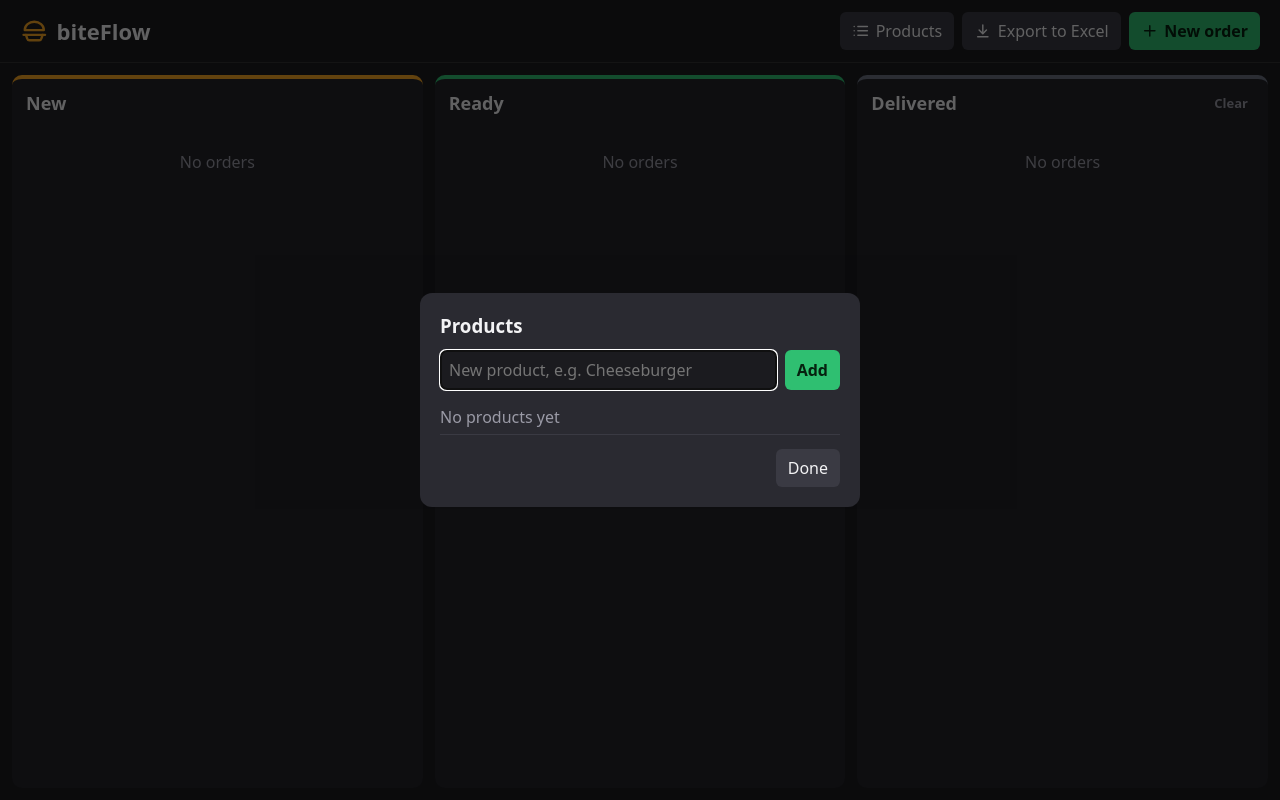
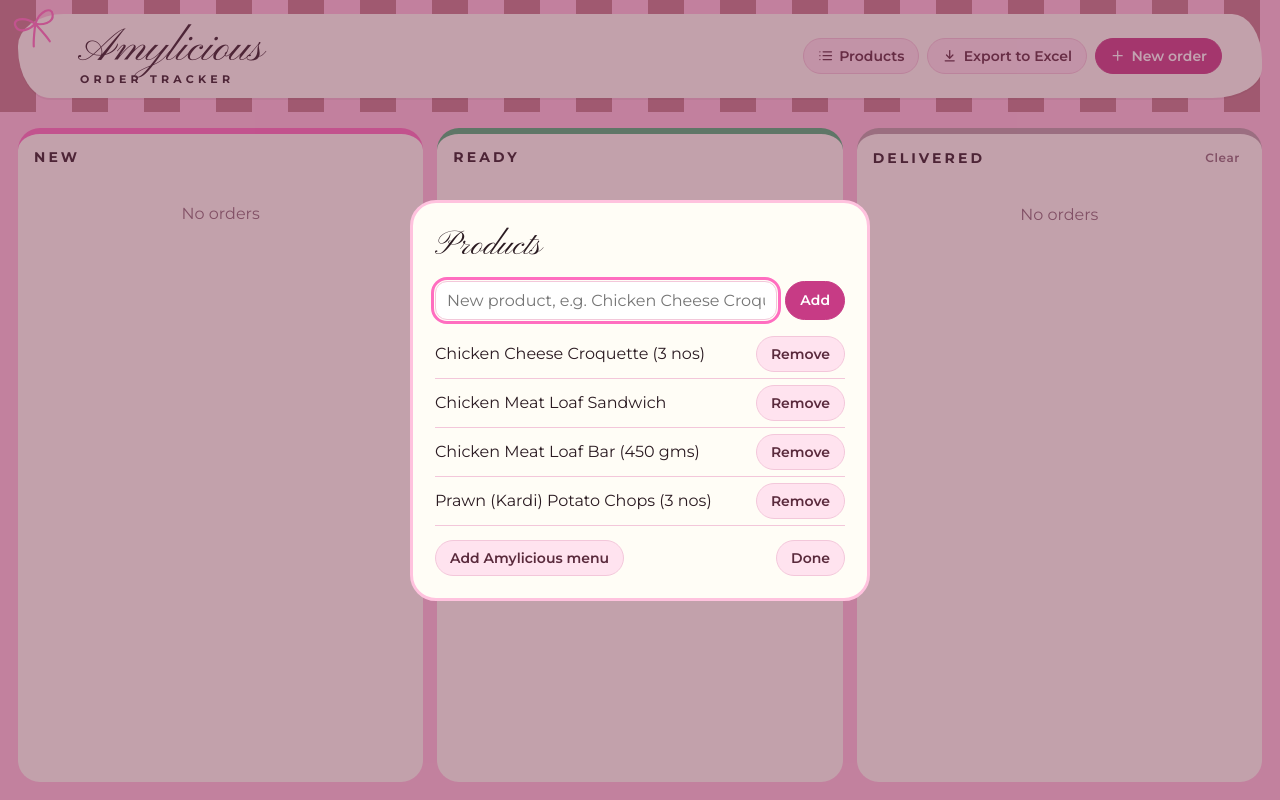
Before and after one commit to al-creado/biteFlow, an Electron app: page app/index.html in a window 1280 px wide. Both pictures are taken after a click on the button "Products". Drawn offline with Linux system fonts and the light colour scheme.

Commit message:
Amylicious theme: pink striped banner, script logo, favicon/app icons, seeded menu
Co-Authored-By: Claude Sonnet 5.5 <noreply@anthropic.com>
Claude-Session: https://claude.ai/code/session_01T3xLb9GPzxk3LEB44w7PPx

```diff
--- a/app/app.js
+++ b/app/app.js
@@ -1,5 +1,6 @@
-const ICONS = {"burger": "<path d=\"M4 11a8 7 0 0 1 16 0z\"/><path d=\"M3 15h18\"/><path d=\"M5 15l1 3a2 2 0 0 0 2 1.5h8a2 2 0 0 0 2-1.5l1-3\"/>", "list": "<path d=\"M8 6h13M8 12h13M8 18h13\"/><path d=\"M3 6h.01M3 12h.01M3 18h.01\"/>", "download": "<path d=\"M12 4v11\"/><path d=\"M7 11l5 5 5-5\"/><path d=\"M5 20h14\"/>", "plus": "<path d=\"M12 5v14M5 12h14\"/>", "check": "<path d=\"M5 12.5l4.5 4.5L19 7\"/>", "x": "<path d=\"M6 6l12 12M18 6L6 18\"/>", "back": "<path d=\"M19 12H5\"/><path d=\"M11 6l-6 6 6 6\"/>", "edit": "<path d=\"M4 20h4L19 9l-4-4L4 16z\"/>"};
+const ICONS = {"list": "<path d=\"M8 6h13M8 12h13M8 18h13\"/><path d=\"M3 6h.01M3 12h.01M3 18h.01\"/>", "download": "<path d=\"M12 4v11\"/><path d=\"M7 11l5 5 5-5\"/><path d=\"M5 20h14\"/>", "plus": "<path d=\"M12 5v14M5 12h14\"/>", "check": "<path d=\"M5 12.5l4.5 4.5L19 7\"/>", "x": "<path d=\"M6 6l12 12M18 6L6 18\"/>", "back": "<path d=\"M19 12H5\"/><path d=\"M11 6l-6 6 6 6\"/>", "edit": "<path d=\"M4 20h4L19 9l-4-4L4 16z\"/>"};
 const ic = n => `<svg class="ic" width="18" height="18" viewBox="0 0 24 24" fill="none" stroke="currentColor" stroke-width="2" stroke-linecap="round" stroke-linejoin="round" aria-hidden="true">${ICONS[n]}</svg>`;
+const SEED = ['Chicken Cheese Croquette (3 nos)', 'Chicken Meat Loaf Sandwich', 'Chicken Meat Loaf Bar (450 gms)', 'Prawn (Kardi) Potato Chops (3 nos)'];
 const KEY = 'biteflow.v1';
 let state = load();
 function load() {
@@ -15,7 +16,7 @@ function load() {
       });
       return s;
     } } catch (e) {}
-  return { next: 1, orders: [], products: [] };
+  return { next: 1, orders: [], products: SEED.slice() };
 }
 function save() { try { localStorage.setItem(KEY, JSON.stringify(state)); } catch (e) {} }
 const $ = (s, r = document) => r.querySelector(s);
@@ -38,6 +39,10 @@ function renderProducts() {
   $('#plist').innerHTML = state.products.map((n, i) => `<li><span>${esc(n)}</span><button data-i="${i}">Remove</button></li>`).join('') || '<li class="empty">No products yet</li>';
 }
 $('#prodBtn').onclick = () => { renderProducts(); pdlg.showModal(); $('#pName').focus(); };
+$('#seedBtn').onclick = () => {
+  SEED.forEach(n => { if (!state.products.some(p => p.toLowerCase() === n.toLowerCase())) state.products.push(n); });
+  save(); renderProducts();
+};
 $('#pClose').onclick = () => pdlg.close();
 $('#pform').onsubmit = e => {
   e.preventDefault();
@@ -125,7 +130,7 @@ document.addEventListener('click', e => {
 $('#exportBtn').onclick = () => {
   const q = v => '"' + String(v).replace(/"/g, '""') + '"';
   const label = { new: 'New', ready: 'Ready', delivered: 'Delivered' };
-  const rows = [['Order #', 'Status', 'Created', 'Name / table', 'Items', 'Notes']];
+  const rows = [['Order #', 'Status', 'Created', 'Customer', 'Items', 'Notes']];
   for (const o of state.orders) {
     const d = new Date(o.created), p = n => String(n).padStart(2, '0');
     const when = `${d.getFullYear()}-${p(d.getMonth() + 1)}-${p(d.getDate())} ${p(d.getHours())}:${p(d.getMinutes())}`;
--- a/app/index.html
+++ b/app/index.html
@@ -3,13 +3,27 @@
 <head>
 <meta charset="utf-8">
 <meta name="viewport" content="width=device-width, initial-scale=1">
-<title>biteFlow</title>
-<link rel="stylesheet" href="style.css?v=2">
+<title>Amylicious Orders</title>
+<meta name="theme-color" content="#FFC2DE">
+<link rel="icon" type="image/svg+xml" href="icon.svg">
+<link rel="apple-touch-icon" href="apple-touch-icon.png">
+<link rel="manifest" href="manifest.webmanifest">
+<link rel="stylesheet" href="style.css?v=3">
 </head>
 <body>
-<header>
-  <h1><svg class="ic" width="18" height="18" viewBox="0 0 24 24" fill="none" stroke="currentColor" stroke-width="2" stroke-linecap="round" stroke-linejoin="round" aria-hidden="true"><path d="M4 11a8 7 0 0 1 16 0z"/><path d="M3 15h18"/><path d="M5 15l1 3a2 2 0 0 0 2 1.5h8a2 2 0 0 0 2-1.5l1-3"/></svg> biteFlow</h1>
-  <div class="hbtns"><button id="prodBtn"><svg class="ic" width="18" height="18" viewBox="0 0 24 24" fill="none" stroke="currentColor" stroke-width="2" stroke-linecap="round" stroke-linejoin="round" aria-hidden="true"><path d="M8 6h13M8 12h13M8 18h13"/><path d="M3 6h.01M3 12h.01M3 18h.01"/></svg> Products</button><button id="exportBtn"><svg class="ic" width="18" height="18" viewBox="0 0 24 24" fill="none" stroke="currentColor" stroke-width="2" stroke-linecap="round" stroke-linejoin="round" aria-hidden="true"><path d="M12 4v11"/><path d="M7 11l5 5 5-5"/><path d="M5 20h14"/></svg> Export to Excel</button><button id="newBtn" class="primary"><svg class="ic" width="18" height="18" viewBox="0 0 24 24" fill="none" stroke="currentColor" stroke-width="2" stroke-linecap="round" stroke-linejoin="round" aria-hidden="true"><path d="M12 5v14M5 12h14"/></svg> New order</button></div>
+<header class="banner">
+  <div class="banner-in">
+    <svg class="bow bow-l" viewBox="0 0 64 64" fill="none" stroke="currentColor" stroke-width="2.6" stroke-linecap="round" stroke-linejoin="round" aria-hidden="true"><path d="M32 33C22 20 7 19 9 29c2 10 16 8 23 4z"/><path d="M32 33C42 20 57 19 55 29c-2 10-16 8-23 4z"/><path d="M32 33c-4 9-8 17-10 25"/><path d="M32 33c4 9 8 17 10 25"/></svg>
+    <div class="brand">
+      <div class="script">Amylicious</div>
+      <div class="tag">Order Tracker</div>
+    </div>
+    <div class="hbtns">
+      <button id="prodBtn"><svg class="ic" width="18" height="18" viewBox="0 0 24 24" fill="none" stroke="currentColor" stroke-width="2" stroke-linecap="round" stroke-linejoin="round" aria-hidden="true"><path d="M8 6h13M8 12h13M8 18h13"/><path d="M3 6h.01M3 12h.01M3 18h.01"/></svg> Products</button>
+      <button id="exportBtn"><svg class="ic" width="18" height="18" viewBox="0 0 24 24" fill="none" stroke="currentColor" stroke-width="2" stroke-linecap="round" stroke-linejoin="round" aria-hidden="true"><path d="M12 4v11"/><path d="M7 11l5 5 5-5"/><path d="M5 20h14"/></svg> Export to Excel</button>
+      <button id="newBtn" class="primary"><svg class="ic" width="18" height="18" viewBox="0 0 24 24" fill="none" stroke="currentColor" stroke-width="2" stroke-linecap="round" stroke-linejoin="round" aria-hidden="true"><path d="M12 5v14M5 12h14"/></svg> New order</button>
+    </div>
+  </div>
 </header>
 <main>
   <section class="col" data-status="new"><h2>New <span class="count"></span></h2><div class="list"></div></section>
@@ -21,9 +35,9 @@
 <dialog id="dlg">
   <form method="dialog" id="form">
     <h3 id="dlgTitle">New order</h3>
-    <label>Name / table <input id="fName" placeholder="e.g. Sam or Table 4" autocomplete="off"></label>
-    <div class="lbl">Items</div><div id="lines"></div><div id="noProd" class="hint" hidden>No products yet. Close this and add some under <svg class="ic" width="18" height="18" viewBox="0 0 24 24" fill="none" stroke="currentColor" stroke-width="2" stroke-linecap="round" stroke-linejoin="round" aria-hidden="true"><path d="M8 6h13M8 12h13M8 18h13"/><path d="M3 6h.01M3 12h.01M3 18h.01"/></svg> Products.</div><button type="button" id="addLine" class="addline"><svg class="ic" width="18" height="18" viewBox="0 0 24 24" fill="none" stroke="currentColor" stroke-width="2" stroke-linecap="round" stroke-linejoin="round" aria-hidden="true"><path d="M12 5v14M5 12h14"/></svg> Add item</button>
-    <label>Notes <input id="fNotes" placeholder="e.g. no onions" autocomplete="off"></label>
+    <label>Customer name <input id="fName" placeholder="e.g. Priya" autocomplete="off"></label>
+    <div class="lbl">Items</div><div id="lines"></div><div id="noProd" class="hint" hidden>No products yet. Close this and add some under Products.</div><button type="button" id="addLine" class="addline"><svg class="ic" width="18" height="18" viewBox="0 0 24 24" fill="none" stroke="currentColor" stroke-width="2" stroke-linecap="round" stroke-linejoin="round" aria-hidden="true"><path d="M12 5v14M5 12h14"/></svg> Add item</button>
+    <label>Notes <input id="fNotes" placeholder="e.g. pickup Sunday 11am" autocomplete="off"></label>
     <div class="actions">
       <button type="button" id="delBtn" class="danger">Delete</button>
       <span class="spacer"></span>
@@ -34,10 +48,10 @@
 </dialog>
 <dialog id="pdlg">
   <h3>Products</h3>
-  <form id="pform" class="padd"><input id="pName" placeholder="New product, e.g. Cheeseburger" autocomplete="off"><button class="primary">Add</button></form>
+  <form id="pform" class="padd"><input id="pName" placeholder="New product, e.g. Chicken Cheese Croquette" autocomplete="off"><button class="primary">Add</button></form>
   <ul id="plist"></ul>
-  <div class="actions"><span class="spacer"></span><button type="button" id="pClose">Done</button></div>
+  <div class="actions"><button type="button" id="seedBtn">Add Amylicious menu</button><span class="spacer"></span><button type="button" id="pClose">Done</button></div>
 </dialog>
-<script src="app.js?v=2"></script>
+<script src="app.js?v=3"></script>
 </body>
 </html>
--- a/app/style.css
+++ b/app/style.css
@@ -1,53 +1,59 @@
-:root{--bg:#1b1b1f;--card:#2a2a31;--text:#f3f3f5;--muted:#9a9aa6;--new:#f5a524;--ready:#2fbf71;--done:#6b7280;--accent:#e5484d}
+@font-face{font-family:'Montserrat';font-weight:400;src:url(fonts/montserrat-400.ttf) format('truetype');font-display:swap}
+@font-face{font-family:'Montserrat';font-weight:600;src:url(fonts/montserrat-600.ttf) format('truetype');font-display:swap}
+@font-face{font-family:'Montserrat';font-weight:700;src:url(fonts/montserrat-700.ttf) format('truetype');font-display:swap}
+@font-face{font-family:'Pinyon Script';font-weight:400;src:url(fonts/pinyon-script.ttf) format('truetype');font-display:swap}
+:root{--pink:#FFC2DE;--mauve:#C17A8A;--cream:#FFFDF6;--bow:#FF6EC0;--text:#2b1b22;--muted:#8a6a77;--line:#F3C7DA;--card:#FFF4F9;
+  --new:#FF6EC0;--ready:#4CAF7A;--done:#B8A0A8;--action:#C73B85;--danger:#B3261E}
 *{box-sizing:border-box}
-body{margin:0;background:var(--bg);color:var(--text);font:16px system-ui,sans-serif;height:100vh;display:flex;flex-direction:column}
-header{display:flex;justify-content:space-between;align-items:center;padding:12px 20px;border-bottom:1px solid #333}
-h1{margin:0;font-size:22px}
-main{flex:1;display:grid;grid-template-columns:repeat(3,1fr);gap:12px;padding:12px;min-height:0}
-.col{background:#222227;border-radius:10px;display:flex;flex-direction:column;min-height:0;border-top:4px solid var(--c)}
+body{margin:0;background:var(--pink);color:var(--text);font:400 16px Montserrat,system-ui,sans-serif;min-height:100vh;display:flex;flex-direction:column}
+.banner{background:repeating-linear-gradient(90deg,var(--mauve) 0 36px,var(--pink) 36px 72px);padding:14px 18px}
+.banner-in{position:relative;background:var(--cream);border-radius:46px 30px 50px 32px/32px 46px 30px 50px;padding:12px 40px;display:flex;justify-content:space-between;align-items:center;gap:12px 20px;flex-wrap:wrap;box-shadow:0 2px 0 rgba(0,0,0,.05)}
+.bow{position:absolute;width:54px;height:54px;color:var(--bow)}
+.bow-l{left:-10px;top:-18px;transform:rotate(-18deg)}
+.brand{text-align:left}
+.script{font-family:'Pinyon Script',cursive;font-size:46px;line-height:1;padding-left:20px}
+.tag{font-weight:700;font-size:11px;letter-spacing:.38em;text-transform:uppercase;padding-left:22px}
+.hbtns{display:flex;gap:8px;flex-wrap:wrap}
+main{flex:1;display:grid;grid-template-columns:repeat(3,1fr);gap:14px;padding:16px 18px 18px;min-height:0}
+.col{background:var(--cream);border-radius:22px;display:flex;flex-direction:column;min-height:0;border-top:6px solid var(--c)}
 .col[data-status=new]{--c:var(--new)}.col[data-status=ready]{--c:var(--ready)}.col[data-status=delivered]{--c:var(--done)}
-.col h2{margin:0;padding:12px 14px;font-size:18px;display:flex;align-items:center;gap:8px}
-.count{background:var(--c);color:#111;border-radius:99px;padding:0 9px;font-size:14px;min-width:24px;text-align:center}
+.col h2{margin:0;padding:14px 16px;font-size:14px;font-weight:700;letter-spacing:.22em;text-transform:uppercase;display:flex;align-items:center;gap:8px}
+.count{background:var(--c);color:#2b1b22;border-radius:99px;padding:1px 9px;font-size:13px;letter-spacing:0;min-width:24px;text-align:center}
 .count:empty{display:none}
-.list{overflow:auto;padding:0 12px 12px;display:flex;flex-direction:column;gap:10px;flex:1}
+.list{overflow:auto;padding:0 14px 14px;display:flex;flex-direction:column;gap:12px;flex:1}
 .empty{color:var(--muted);text-align:center;padding:24px 0}
-.card{background:var(--card);border-radius:8px;padding:12px;border-left:5px solid var(--c)}
+.card{background:var(--card);border:1px solid var(--line);border-left:6px solid var(--c);border-radius:14px;padding:12px 14px}
 .card .top{display:flex;justify-content:space-between;align-items:baseline;gap:8px}
 .card .num{font-size:24px;font-weight:700}
 .card .time{color:var(--muted);font-size:13px}
-.card .name{color:var(--muted);margin-bottom:6px}
+.card .name{color:var(--muted);margin-bottom:6px;font-weight:600}
 .card ul{margin:6px 0;padding-left:20px}
-.card .notes{color:var(--new);font-style:italic;margin:4px 0}
+.card li b{color:var(--action)}
+.card .notes{color:#B2336F;font-style:italic;margin:4px 0}
 .card .row{display:flex;gap:8px;margin-top:10px}
 .card .row .go{flex:1}
-.delivered .card{opacity:.7}
-button{font:inherit;color:var(--text);background:#3a3a43;border:0;border-radius:6px;padding:8px 12px;cursor:pointer}
-button:hover{filter:brightness(1.2)}
-button.primary{background:var(--ready);color:#06210f;font-weight:600}
-button.danger{background:var(--accent)}
-button.link{background:none;color:var(--muted);margin-left:auto;padding:2px 6px;font-size:13px}
-dialog{background:var(--card);color:var(--text);border:0;border-radius:12px;padding:20px;width:min(440px,92vw)}
-dialog::backdrop{background:rgba(0,0,0,.6)}
-dialog h3{margin:0 0 12px}
-label{display:block;margin-bottom:12px;color:var(--muted);font-size:14px}
-input,textarea{display:block;width:100%;margin-top:4px;background:#1b1b1f;color:var(--text);border:1px solid #444;border-radius:6px;padding:8px;font:inherit}
-.actions{display:flex;gap:8px}.spacer{flex:1}
-@media(max-width:800px){main{grid-template-columns:1fr;overflow:auto}.col{min-height:260px}}
-.hbtns{display:flex;gap:8px}
-
-.lbl{color:var(--muted);font-size:14px;margin-bottom:4px}
+.delivered .card{opacity:.75}
+button{font:inherit;font-size:14px;font-weight:600;color:#5a2a3c;background:#FFE3EF;border:1px solid var(--line);border-radius:999px;padding:8px 14px;cursor:pointer;display:inline-flex;align-items:center;justify-content:center;gap:6px}
+button:hover{filter:brightness(.96)}
+button:focus-visible,input:focus-visible,select:focus-visible{outline:3px solid var(--bow);outline-offset:1px}
+button.primary{background:var(--action);border-color:var(--action);color:#fff}
+button.danger{background:var(--danger);border-color:var(--danger);color:#fff}
+button.link{background:none;border:0;color:var(--muted);margin-left:auto;padding:2px 6px;font-size:12px;letter-spacing:.05em}
+dialog{background:var(--cream);color:var(--text);border:3px solid var(--pink);border-radius:26px;padding:22px;width:min(460px,92vw)}
+dialog::backdrop{background:rgba(120,50,80,.45)}
+dialog h3{margin:0 0 14px;font-family:'Pinyon Script',cursive;font-weight:400;font-size:34px}
+label{display:block;margin-bottom:12px;color:var(--muted);font-size:13px;font-weight:600}
+input,textarea,select{font:inherit;color:var(--text);background:#fff;border:1px solid var(--line);border-radius:12px;padding:9px 11px}
+input,textarea{display:block;width:100%;margin-top:4px}
+.lbl{color:var(--muted);font-size:13px;font-weight:600;margin-bottom:4px}
 .line{display:flex;gap:6px;margin-bottom:6px}
 .line select{flex:1;min-width:0}
-.line input{width:70px;margin:0}
-select{background:#1b1b1f;color:var(--text);border:1px solid #444;border-radius:6px;padding:8px;font:inherit}
+.line input{width:72px;margin:0}
 .addline{margin-bottom:14px}
-.hint{color:var(--new);font-size:14px;margin-bottom:8px}
+.hint{color:var(--action);font-size:13px;margin-bottom:8px}
 .padd{display:flex;gap:8px;margin-bottom:10px}.padd input{margin:0}
-#plist{list-style:none;padding:0;margin:0 0 14px;max-height:50vh;overflow:auto}
-#plist li{display:flex;justify-content:space-between;align-items:center;padding:6px 0;border-bottom:1px solid #3a3a43}
-.card li b{color:var(--text)}
-
+#plist{list-style:none;padding:0;margin:0 0 14px;max-height:45vh;overflow:auto}
+#plist li{display:flex;justify-content:space-between;align-items:center;gap:8px;padding:6px 0;border-bottom:1px solid var(--line)}
+.actions{display:flex;gap:8px;flex-wrap:wrap}.spacer{flex:1}
 .ic{width:1.1em;height:1.1em;flex:none;vertical-align:-.18em}
-button{display:inline-flex;align-items:center;justify-content:center;gap:6px}
-h1{display:flex;align-items:center;gap:8px}
-h1 .ic{width:1.3em;height:1.3em;color:var(--new)}
+@media(max-width:800px){main{grid-template-columns:1fr}.col{min-height:240px}.banner-in{padding:12px 26px}.script{font-size:38px;padding-left:12px}.tag{padding-left:14px}}
--- a/main.js
+++ b/main.js
@@ -2,7 +2,7 @@ const { app, BrowserWindow, Menu } = require('electron');
 const path = require('path');
 
 function createWindow() {
-  const win = new BrowserWindow({ width: 1280, height: 800, title: 'biteFlow', backgroundColor: '#1b1b1f' });
+  const win = new BrowserWindow({ width: 1280, height: 800, title: 'Amylicious Orders', backgroundColor: '#FFC2DE', icon: path.join(__dirname, 'build', 'icon.png') });
   Menu.setApplicationMenu(null);
   win.loadFile(path.join(__dirname, 'app', 'index.html'));
 }
```
Also changed, not shown: package.json (+4 -3 lines), app/apple-touch-icon.png (added), app/fonts/montserrat-400.ttf (added), app/fonts/montserrat-600.ttf (added), app/fonts/montserrat-700.ttf (added), app/fonts/pinyon-script.ttf (added), app/icon-192.png (added), app/icon-512.png (added), app/icon.svg (added), app/manifest.webmanifest (added), build/icon.png (added).
